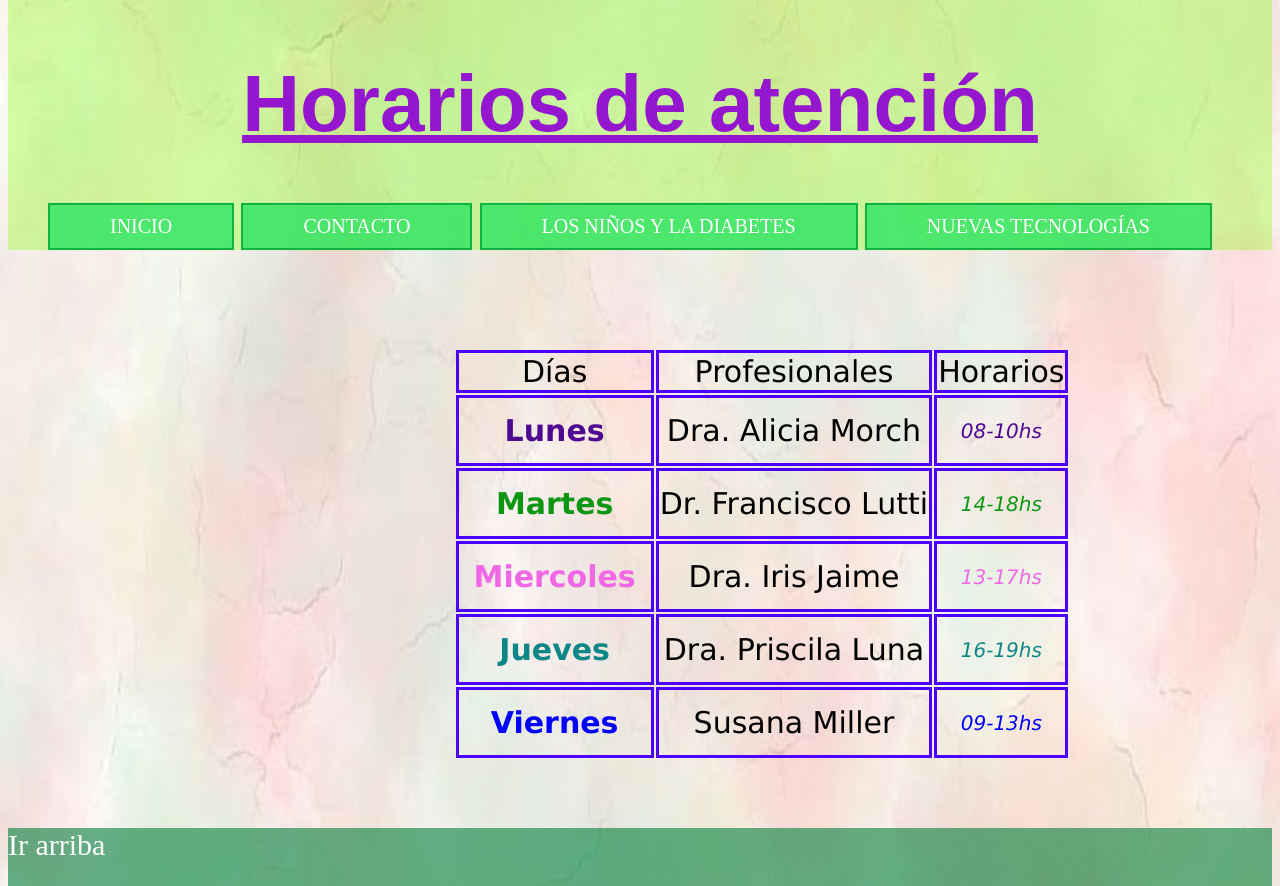
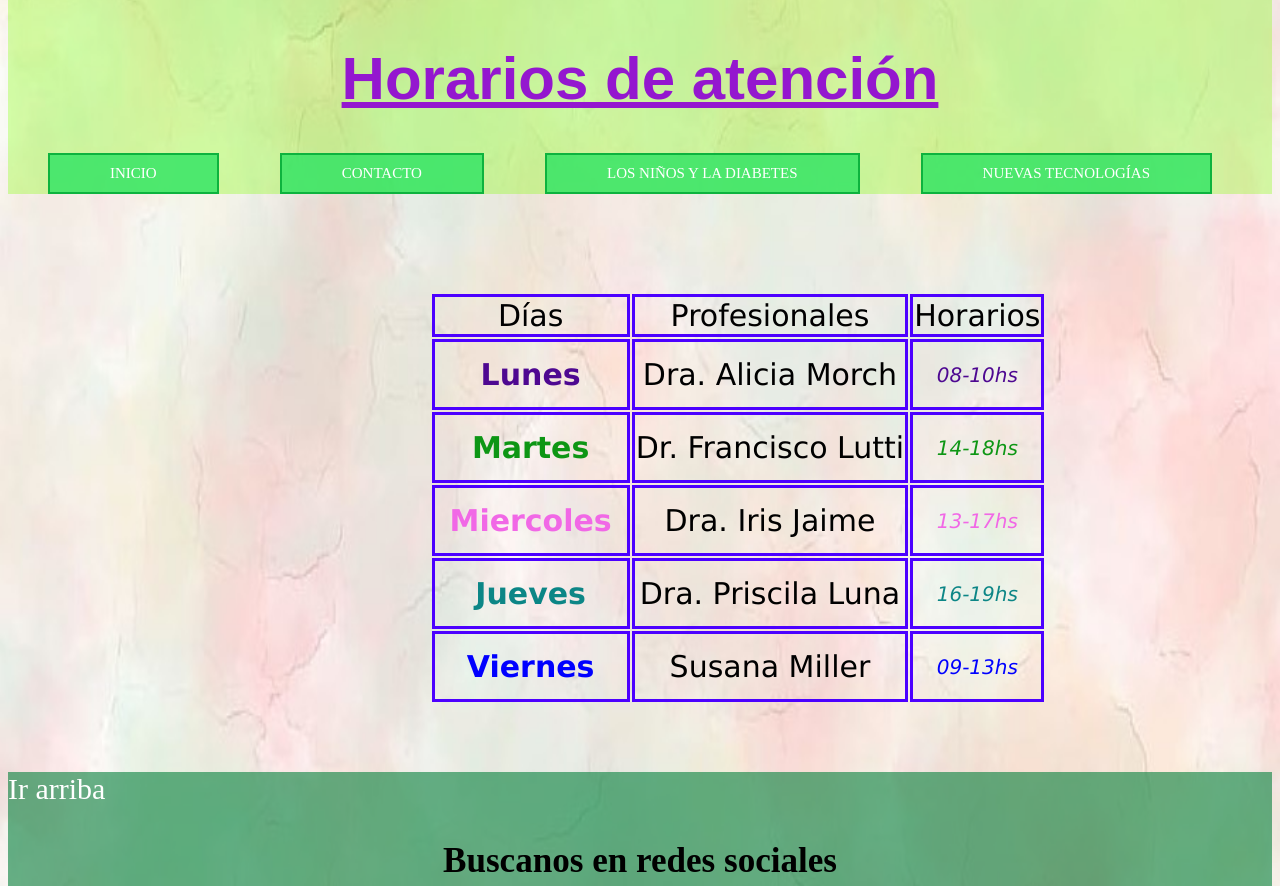
Before and after one commit to NannyT22/clase456.github.io, a plain HTML site: page horarios.html in a window 1280 px wide. Shown: the part 211-1097 px from the top of the page. Drawn offline with Linux system fonts and the light colour scheme.

Commit message:
Add files via upload

```diff
--- a/estilos.css
+++ b/estilos.css
@@ -45,7 +45,7 @@ header {
 }
 
 h1 {
-    font-size: 80px;
+    font-size: 60px;
     text-align: center;
     font-family: sans-serif;
     color: rgb(148, 23, 207);
@@ -68,7 +68,7 @@ h1 {
 }
 
 .nav li {
-    font-size: 20px;
+    font-size: 15px;
     padding: 10px 60px;
     background-color: #28e460c5;
     border: #0db33e solid 2px;
@@ -112,7 +112,7 @@ main h3 {
 
 /*tabla horarios*/
 table {
-    margin-left: 35%;
+    margin-left: 33%;
     margin-top: 50px;
     margin-bottom: 50px;
     text-align: center;
@@ -216,10 +216,10 @@ label {
     border-radius: 10px;
 }
 .imagen1{
-    margin-left: 23%;
+    margin-left: 13%;
 }
 .imagen2{
-   margin-left: 35%;
+   margin-left: 33%;
 }
 
 /*footer*/
```
